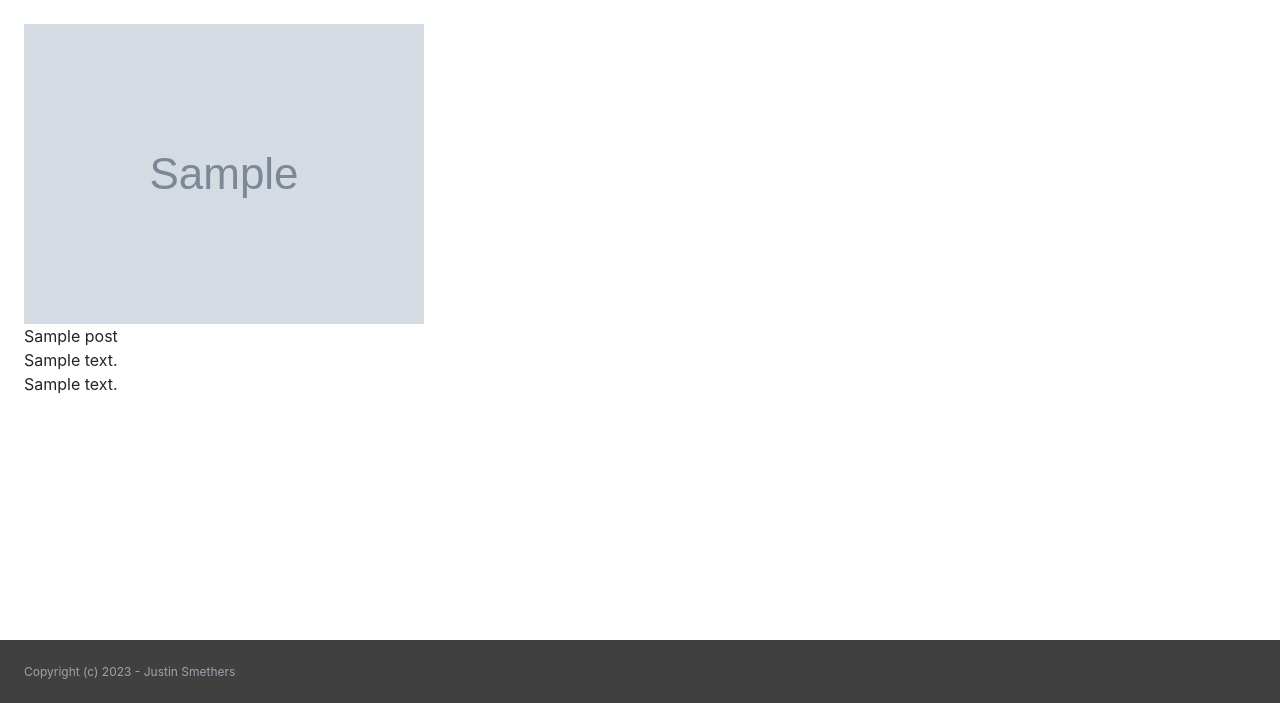
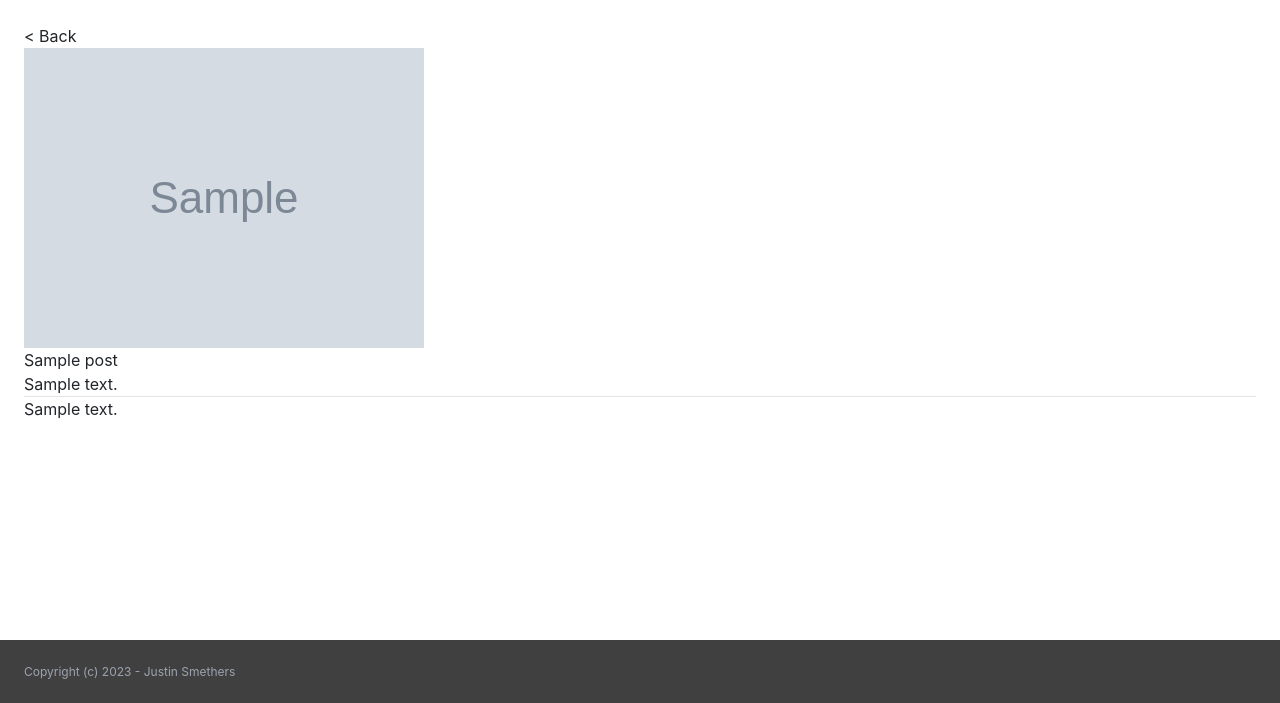
Before and after one commit to JustinSmethers/website, a Django app: template blog/templates/blog/blog_detail.html in a window 1280 px wide. Shown: the part 76-779 px from the top of the page. Run offline with Django 4.2, Linux system fonts and the light colour scheme; the template is opened without the code that fills it: most values are stand-ins (such as "Sample title", 1, 10 or a date in 2020); grey boxes marked "Sample" are stand-in pictures; some libraries are stand-ins or nearby versions.

Commit message:
changed blog posts to use new css

```diff
--- a/blog/templates/blog/blog_detail.html
+++ b/blog/templates/blog/blog_detail.html
@@ -1,20 +1,23 @@
 {% extends "base.html" %}
+{% load static %}
 
 {% block content %}
-<div class="header-container">
-    <!-- Image filling the bar -->
-    <img src="{{ post.thumbnail }}" alt="Thumbnail">
+<link rel="stylesheet" href="{% static 'your_app/css/blog.css' %}" type="text/css">
 
-    <!-- Title and Description next to the image -->
-    <div class="header-text">
-        <p class="post-title">{{ post.title }}<p>
-        <p class="post-description">{{ post.description }}</p>
+<div class="blog-post-wrapper">
+    <div class="blog-post white-glow">
+        <a href="{% url 'blog:index' %}" class="back-button">< Back</a>
+        <div class="header-container">
+            <img src="{{ post.thumbnail }}" alt="Thumbnail" class="thumbnail">
+            <div class="header-text">
+                <p class="post-title">{{ post.title }}</p>
+                <p class="post-description">{{ post.description }}</p>
+            </div>
+        <hr class="divider">
+        </div>
+        <div class="post-content">
+            {{ post.content|safe }}
+        </div>
     </div>
 </div>
-
-<!-- Post content underneath the header bar -->
-<div class="post-content">
-    {{ post.content|safe }}
-</div>
-
 {% endblock %}
```
